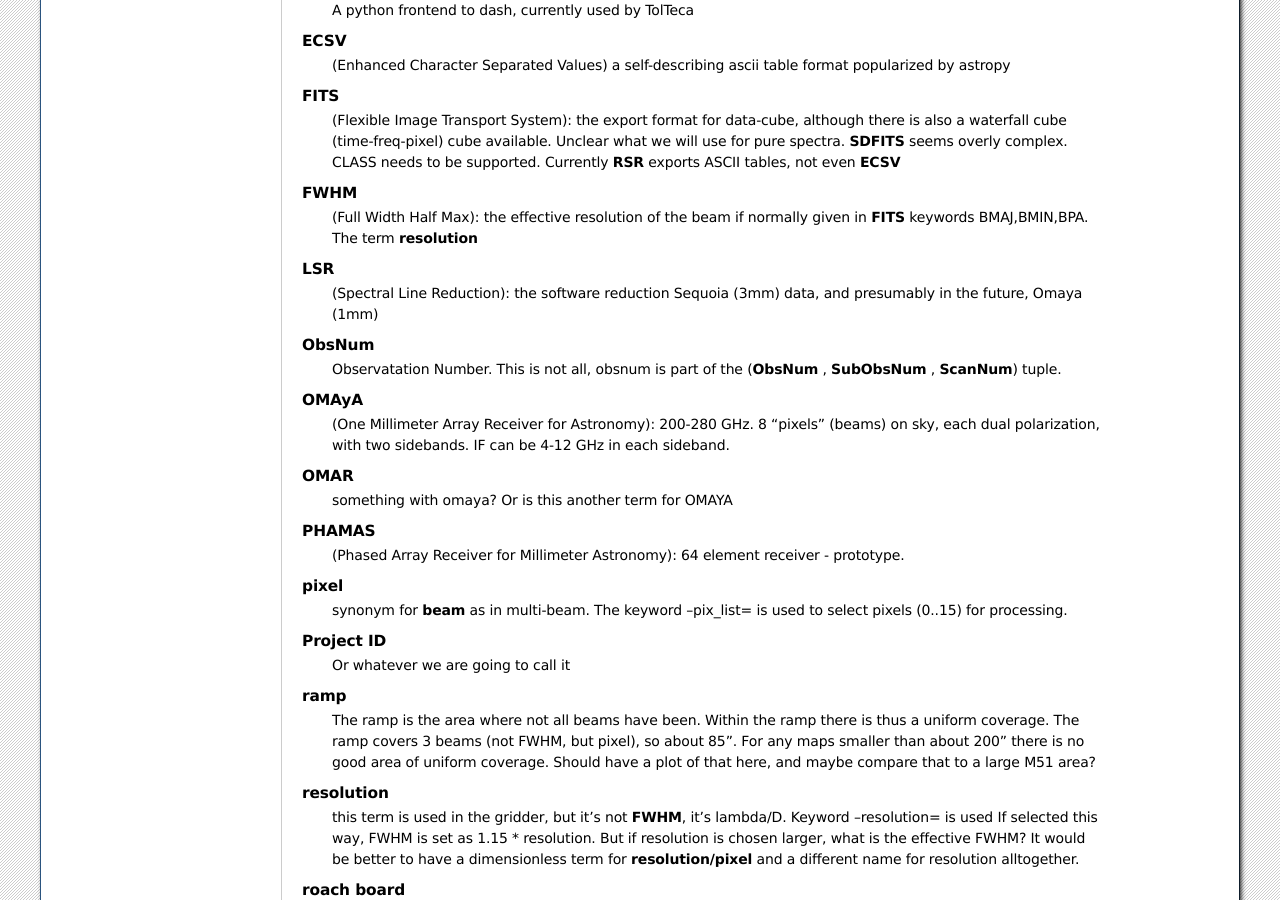
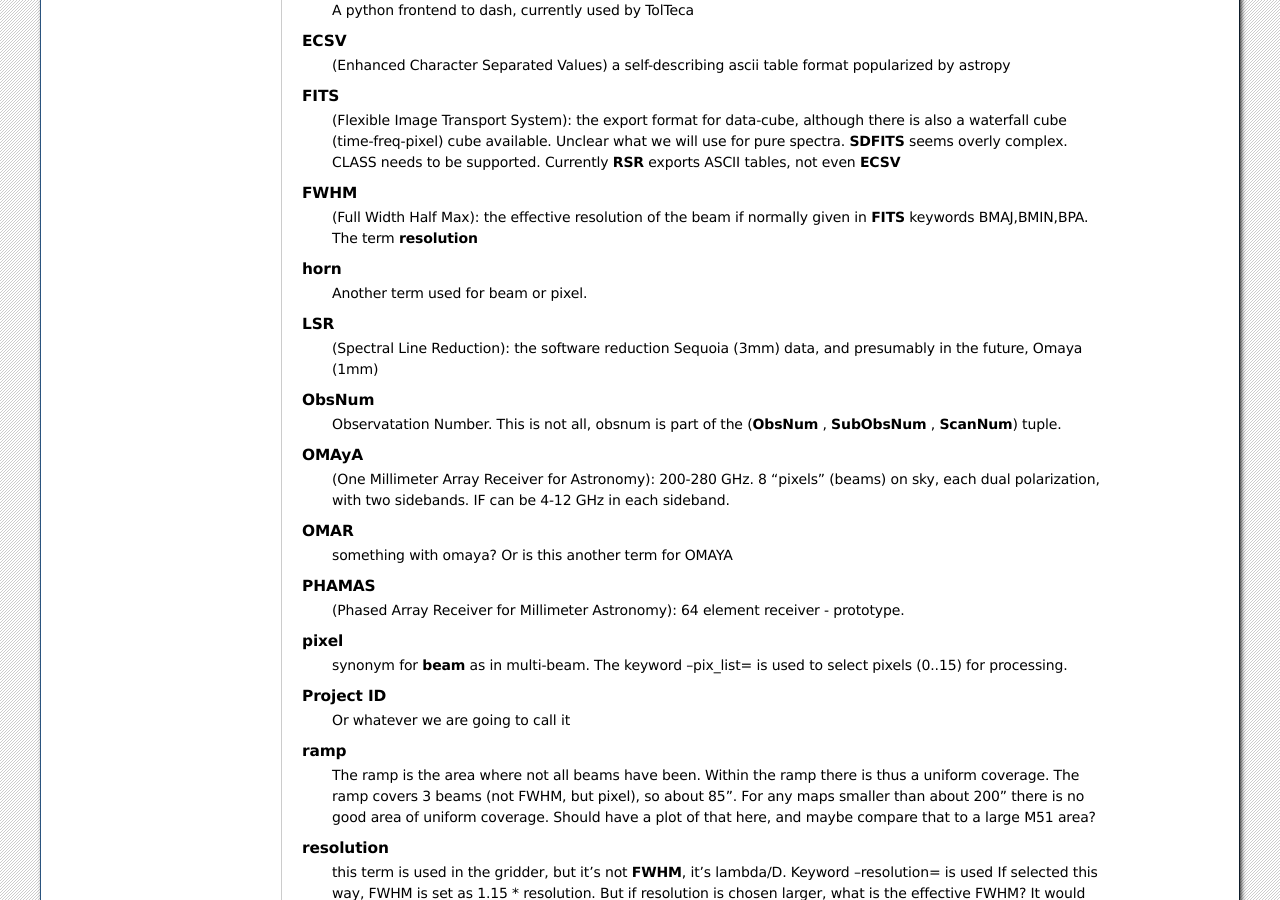
Before and after one commit to astroumd/lmtoy, a Sphinx documentation site: the page built from docs/source/glossary.rst, in a window 1280 px wide and 900 px high, scrolled down 765 px. Built offline with Sphinx 7.4.7, drawn with Linux system fonts in a browser that asks for light colours.

Commit message:
add horn... sigh

```diff
--- a/docs/source/glossary.rst
+++ b/docs/source/glossary.rst
@@ -68,6 +68,9 @@ of some overloaded terms after the glossary. See :ref:`overloaded`.
       (Full Width Half Max): the effective resolution of the
       beam if normally given in **FITS** keywords BMAJ,BMIN,BPA.  The
       term **resolution**
+
+    horn
+      Another term used for beam or pixel.
 
     LSR
       (Spectral Line Reduction):  the software reduction Sequoia (3mm) data, and presumably in the future, Omaya (1mm)
```
